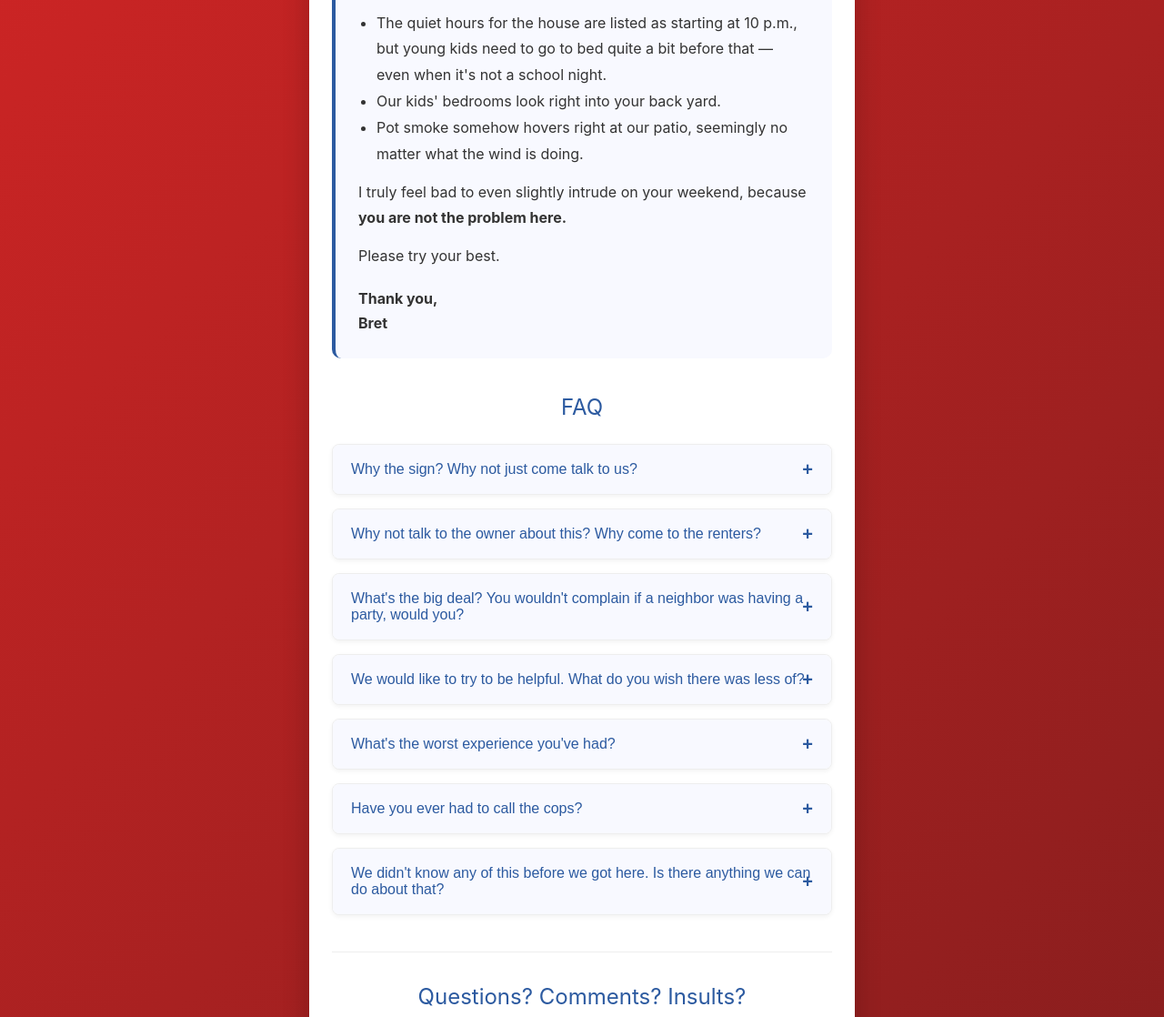
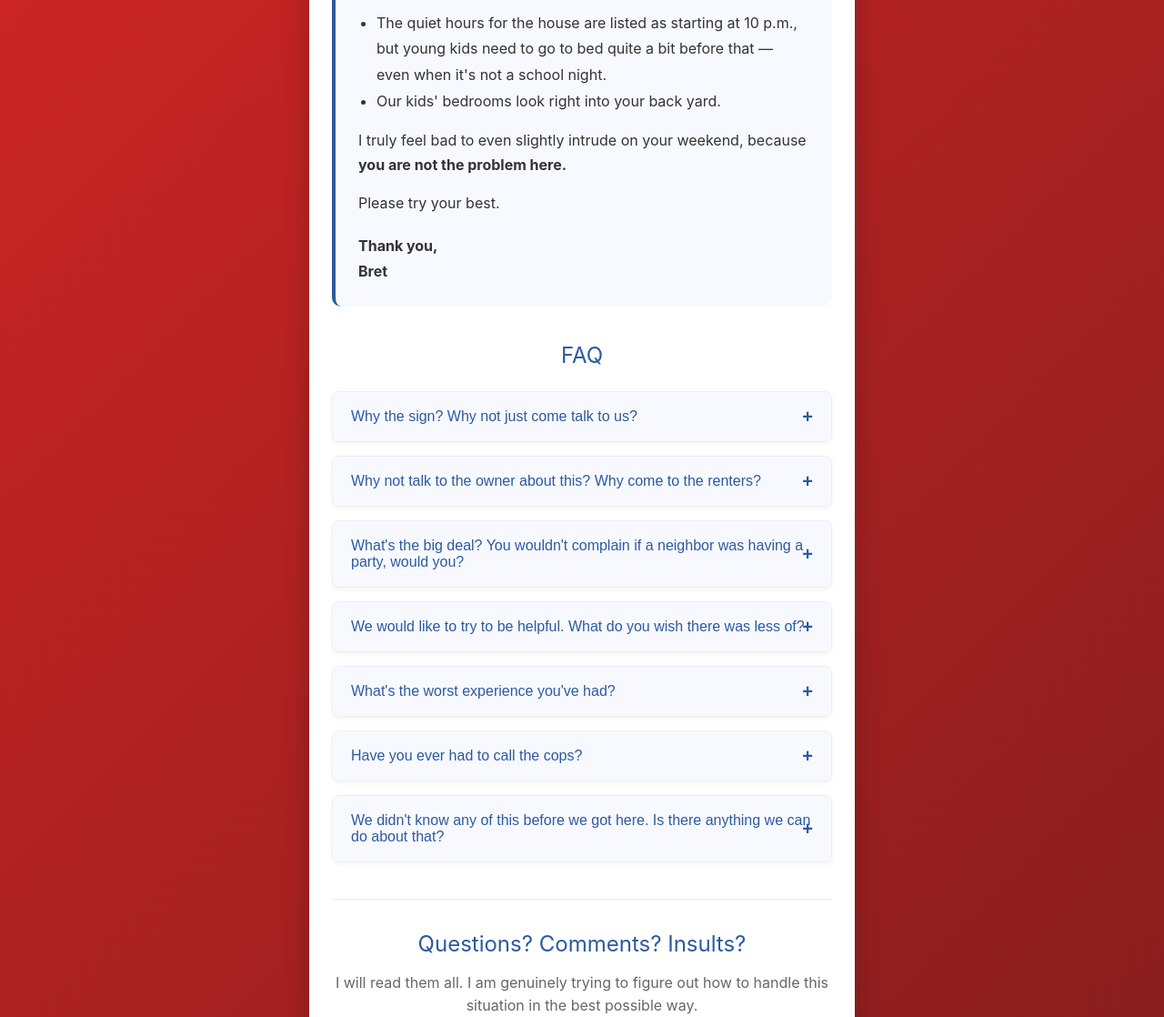
Before and after one commit to welcometotheneighborhood/hellopage, a plain HTML site: page index.html in a window 1280 px wide. Shown: the part 660-1778 px from the top of the page at 91% size. Drawn offline with Linux system fonts and the light colour scheme.

Commit message:
Update index.html
Deleting references to pot smoke.

```diff
--- a/index.html
+++ b/index.html
@@ -244,7 +244,6 @@
                 <ul style="margin: 15px 0 15px 20px; line-height: 1.8;">
                     <li>The quiet hours for the house are listed as starting at 10 p.m., but young kids need to go to bed quite a bit before that — even when it's not a school night.</li>
                     <li>Our kids' bedrooms look right into your back yard.</li>
-                    <li>Pot smoke somehow hovers right at our patio, seemingly no matter what the wind is doing.</li>
                 </ul>
 
                 <p>I truly feel bad to even slightly intrude on your weekend, because <strong>you are not the problem here.</strong></p>
@@ -285,7 +284,6 @@
                         <ol style="margin: 10px 0 0 20px; line-height: 1.7;">
                             <li>Cheering during drinking games and basketball/pickleball/volleyball games</li>
                             <li>Amplified music</li>
-                            <li>Pot smoke</li>
                             <li>Sports after dark. Even without cheering, I have been really surprised by how much noise basketball, pickleball and even cornhole make. Basketball is by far the worst.</li>
                         </ol>
                     </div>
```
